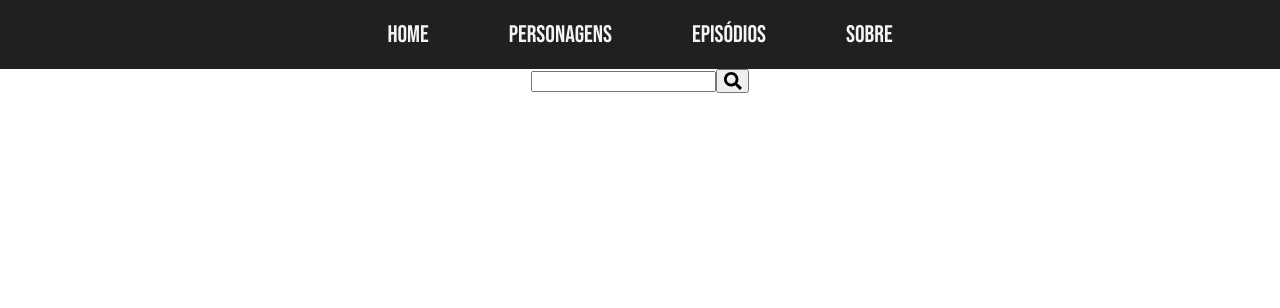
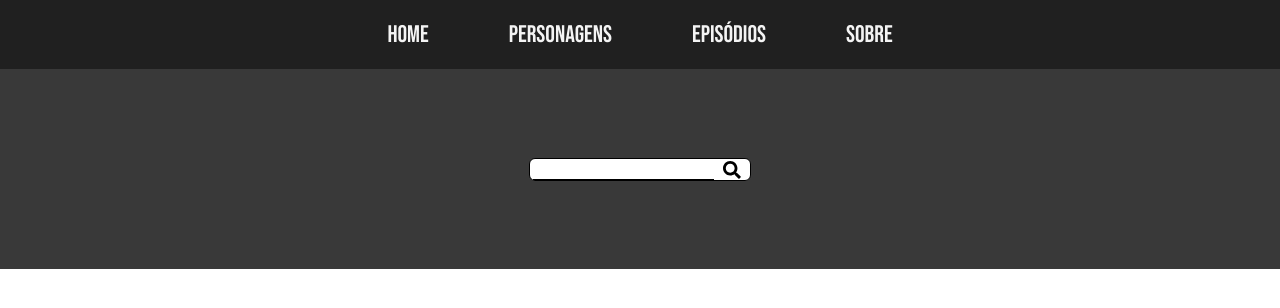
Before and after one commit to NicolasSales0101/rick-morty-react, a React (Create React App) app: page /personagens in a window 1280 px wide. Shown: the top 308 px of the page. Built offline with nearby package versions, Linux system fonts and the light colour scheme.

Commit message:
Atualizando página de busca de personagens

```diff
--- a/src/Pages/Personagens/index.js
+++ b/src/Pages/Personagens/index.js
@@ -2,40 +2,56 @@
 import api from "../../Api";
 import React, { useEffect, useState } from "react";
 import { FontAwesomeIcon } from "@fortawesome/react-fontawesome";
-import { faSearch } from '@fortawesome/free-solid-svg-icons'
+import { faSearch } from '@fortawesome/free-solid-svg-icons';
+import './styles.css';
+import Card from '../../Components/Card/index'
 
 function Personagens(){
     const [data, setData] = useState(null);
     const [name, setName] = useState('')
 
-    useEffect(() => {
-        /* async function loadAll() {
-            let res = await api.getPersonagemByName();
-            setData(res.data)
-            console.log(res.data)
+    async function load () {
+        let res = await api.getPersonagemByName(name);
+        setData(res);
+    }
+
+    async function searchCharacter(event){
+        event.preventDefault();
+        setData(null)
+        if(name) {
+            load();
         }
-        loadAll(); */
-    }, []);
+    }
 
-    async function clickMouse(event){
-        event.preventDefault();
-        console.log('Escolhendo o nome: ', name)
-        console.log('* Resultados da API ↓ *')
-        let res = await api.getPersonagemByName(name);
+    function handleName(event) {
+        setName(event.target.value)
     }
 
     return(
         <div>
             <HeaderResponsive />
             <div className='search-container'>
-                <form onSubmit={clickMouse}>
-                    <input onChange={(e) => {
-                        setName(e.target.value);
-                    }}/>
+                <form onSubmit={searchCharacter}>
+                    <input onChange={handleName}/>
                     <button type='submit'>
                         <FontAwesomeIcon icon={faSearch} size='lg' />
                     </button>
                 </form>
+            </div>
+            <div className='results-container'>
+                {data &&
+                        ((data.error)
+                            ? <h1>Busca não encontrada</h1>
+                            : data.results.map((item, key) => {
+                                return <Card
+                                    key={key}
+                                    id={item.id}
+                                    img={item.image}
+                                    name={item.name}
+                                />
+                            })
+                        )
+                }
             </div>
         </div>
     );
--- /dev/null
+++ b/src/Pages/Personagens/styles.css
@@ -0,0 +1,40 @@
+.search-container {
+    height: 200px;
+    background-color: #393939;
+
+    display: flex;
+    justify-content: center; /* eixo x */
+    align-items: center; /* eixo y */
+}
+
+.search-container form {
+    border: 1px solid;
+    border-radius: 6px;
+    background-color: #fff;
+    padding: 0px 3px;
+}
+
+.search-container form input {
+    outline: none;
+    border: 0;
+    border-bottom: 1px solid black;
+    margin-right: 3px;
+}
+
+.search-container form button {
+    background-color: transparent;
+    border: 0;
+}
+
+.search-container form button:hover {
+    cursor: pointer;
+    background-color: #efefef;
+}
+
+.results-container {
+    display: flex;
+    flex-wrap: wrap;
+    justify-content: space-around;
+    gap: 30px;
+    padding: 60px 0px;
+}
```
